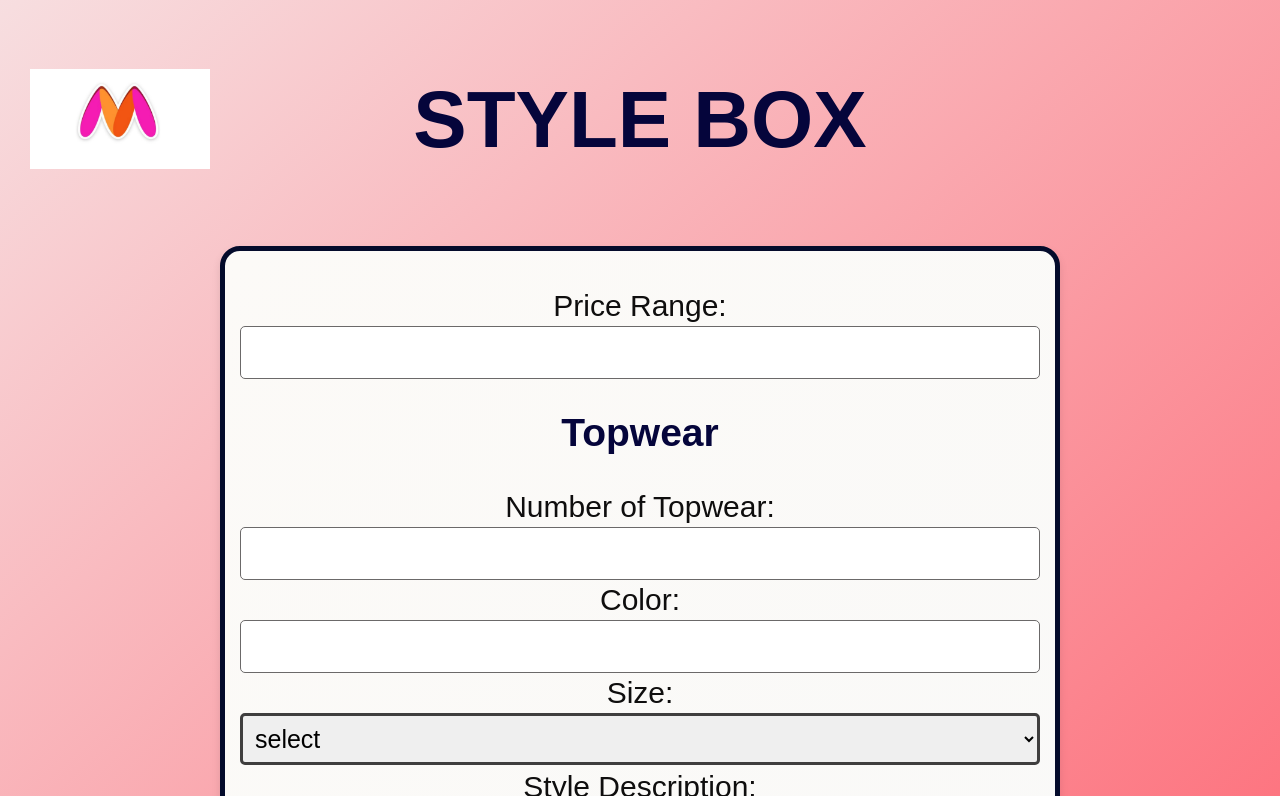
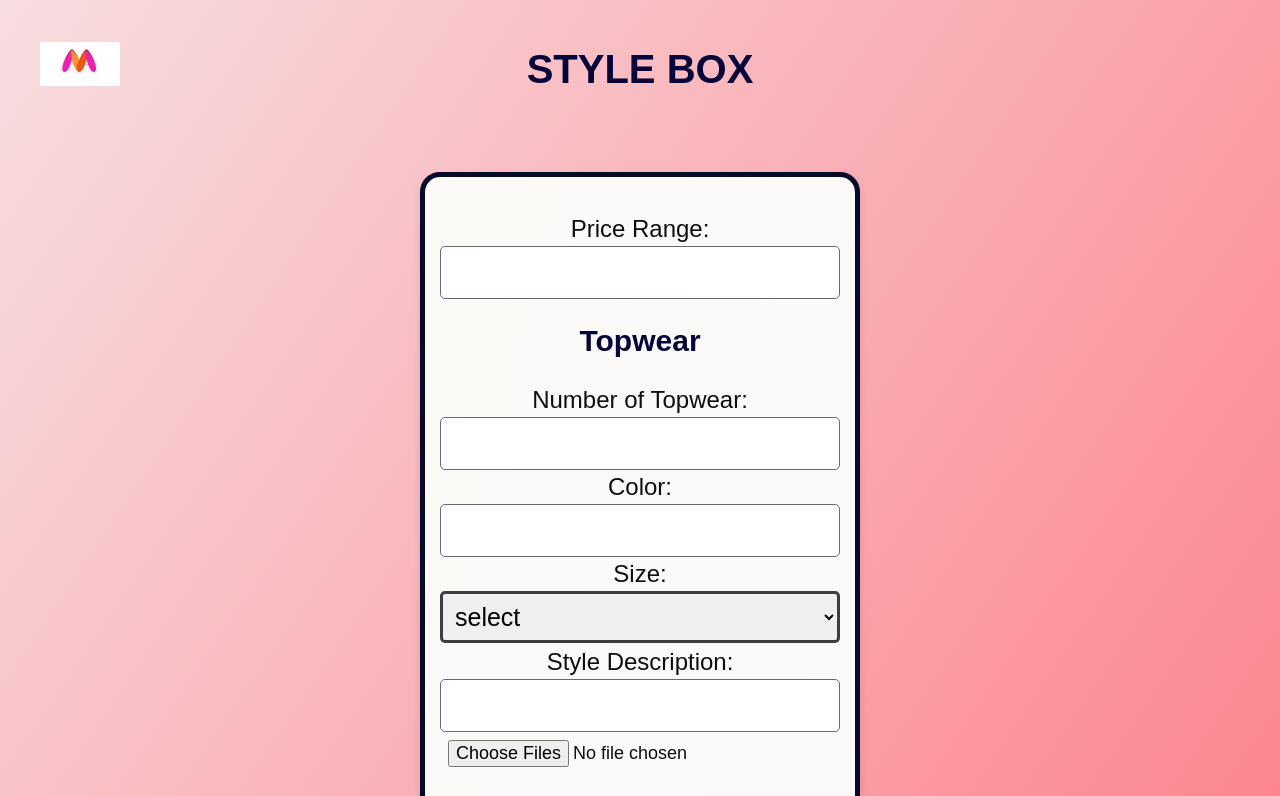
Before and after one commit to radhikaaudi/Myntra_HackerRamp_WeForShe, a plain HTML site: page style_box/stylebox/index.html in a window 1280 px wide. Shown: the top 796 px of the page. Drawn offline with Linux system fonts and the light colour scheme.

Commit message:
Add files via upload

```diff
--- a/style_box/stylebox/styles.css
+++ b/style_box/stylebox/styles.css
@@ -15,18 +15,18 @@ body {
 
 .headd{
     padding-top: 20px;
-    font-size: 80px;
+    font-size: 40px;
 }
 
 .logo-cont {
     position: absolute;
-    left: 20px;
+    left: 30px;
     padding: 10px;
 }
 
 .logo {
     margin-top: 5px;
-    width: 180px;
+    width: 80px;
     height: auto;
 }
 
@@ -34,8 +34,7 @@ body {
 .form-cont {
     text-align: center;
     font-size: 30px;
-    height: 100vh;
-    max-width: 800px;
+    max-width: 400px;
     margin: 80px auto 30px auto;
     padding: 35px 15px;
     background: linear-gradient(to bottom right, #fcfaf7, #f9f9f8);
@@ -49,17 +48,17 @@ body {
 }
 h1 {
     color: #05053b;
-    font-size: 1.8em;
+    font-size: 1.2em;
 }
 
 h2 {
     color: #05053b;
-    font-size: 1.3em;
+    font-size: 1em;
 }
 
 label {
     padding: 3px 0;
-    font-size: 1em;
+    font-size: 0.8em;
     display: block;
 }
 
@@ -85,7 +84,7 @@ button {
     margin-top: 30px;
     color: #fff;
     border: none;
-    padding: 20px 30px;
+    padding: 17px 20px;
     font-size: 0.9em;
     border-radius: 15px;
     cursor: pointer;
```
